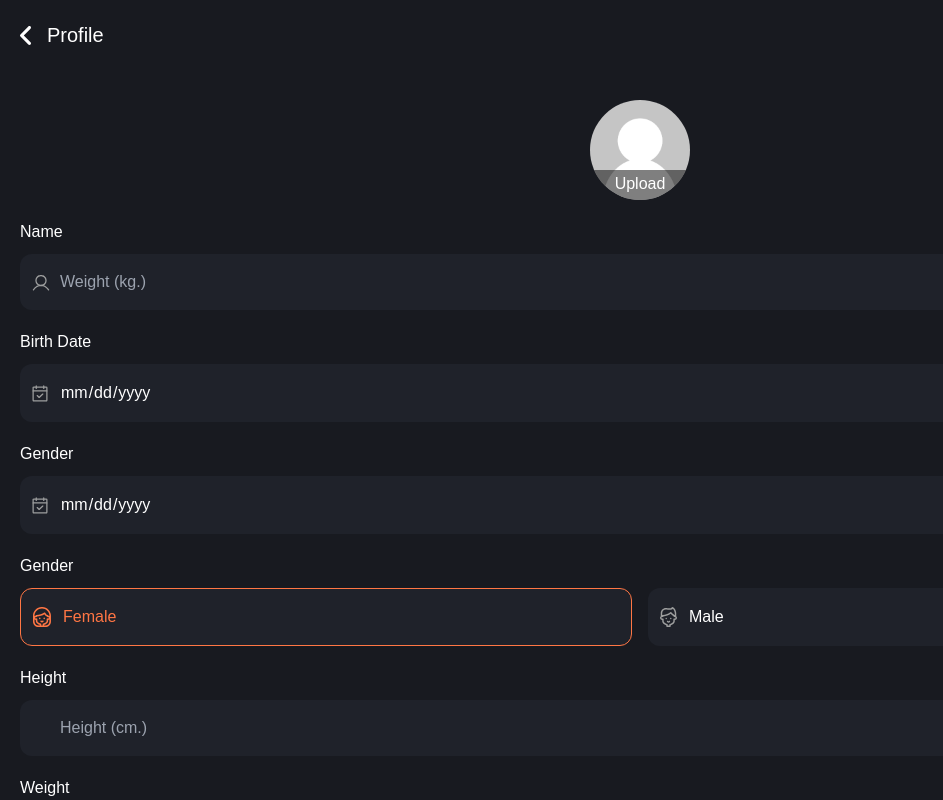
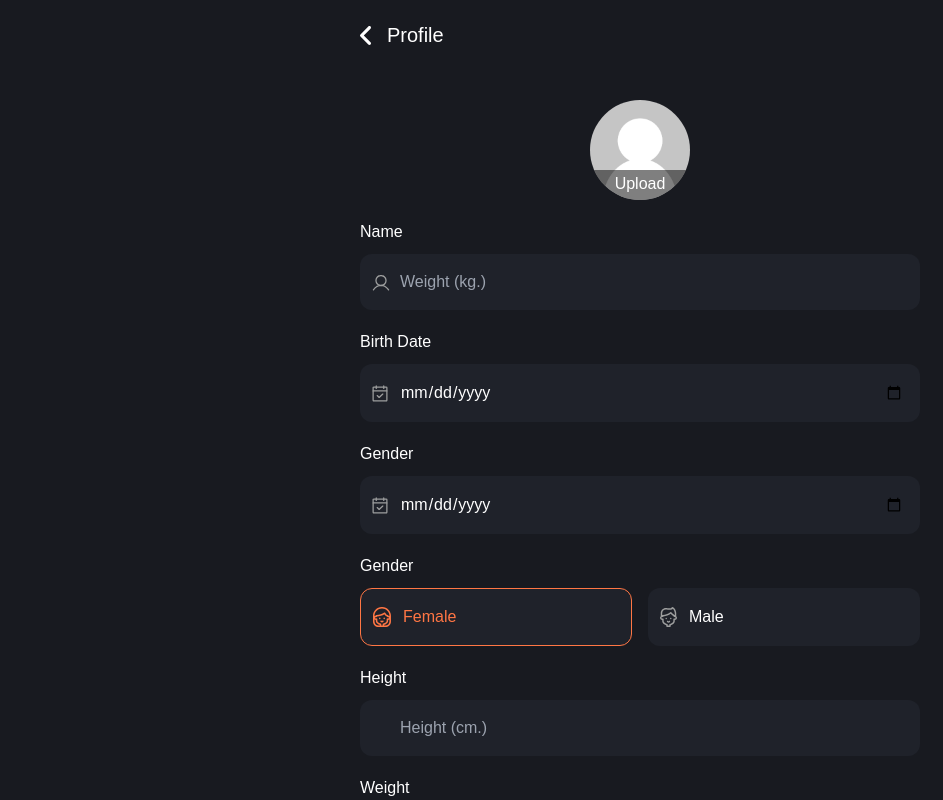
Before and after one commit to Life-Cycle-Dev/Life-Cycle-Frontend, a Next.js app: page /profile in a window 1280 px wide. Shown: the top 800 px of the page, without its empty margins (0-943 px from the left). Built offline with nearby package versions, Linux system fonts and the light colour scheme; no server answers.

Commit message:
add datepicker

```diff
--- a/package.json
+++ b/package.json
@@ -11,12 +11,9 @@
   "dependencies": {
     "@emotion/react": "^11.10.6",
     "@emotion/styled": "^11.10.6",
-    "@mui/icons-material": "^5.11.11",
-    "@mui/material": "^5.11.12",
-    "@mui/styled-engine-sc": "^5.11.11",
-    "@mui/x-date-pickers": "^6.0.0",
     "@types/node": "18.14.5",
     "@types/react": "18.0.28",
+    "@types/react-datepicker": "^4.11.0",
     "@types/react-dom": "18.0.11",
     "axios": "^1.3.4",
     "chart.js": "^4.2.1",
@@ -29,6 +26,7 @@
     "next": "13.2.3",
     "react": "18.2.0",
     "react-chartjs-2": "^5.2.0",
+    "react-datepicker": "^4.11.0",
     "react-dom": "18.2.0",
     "styled-components": "^5.3.8",
     "sweetalert2": "^11.7.3",
--- a/src/components/Navbar.tsx
+++ b/src/components/Navbar.tsx
@@ -53,7 +53,7 @@ export default function Navbar() {
   ];
 
   return (
-    <div className="shadow-lg bg-backgroundInput rounded w-full h-fit z-10 fixed bottom-0 p-[14px] flex justify-around items-center">
+    <div className="shadow-lg bg-backgroundInput rounded w-full h-fit z-10 fixed bottom-0 left-0 p-[14px] flex justify-around items-center">
       {links.map((link, index) => {
         return (
           <Link href={link.href} key={index}>
--- a/src/components/chart/EatChart.tsx
+++ b/src/components/chart/EatChart.tsx
@@ -30,6 +30,7 @@ export default function EatChart(props: {
 
   let options:any = {
     responsive: true,
+    maintainAspectRatio: false,
     plugins: {
       title: {
         display: false
@@ -63,13 +64,13 @@ export default function EatChart(props: {
         }
       },
       y: {
-        stepSize: 200,
+        stepSize: 250,
         grid: {
           display: false,
         },
         ticks: {
           color: '#ffffff',
-          stepSize: 200,
+          stepSize: 250,
           font: {
             size: 10,
           }
--- a/src/pages/_app.tsx
+++ b/src/pages/_app.tsx
@@ -45,7 +45,7 @@ export default function App({ Component, pageProps }: AppProps) {
     <>
       <Script src="https://cdn.lordicon.com/ritcuqlt.js"></Script>
       {loading && <Loading />}
-      <div className={`${loading && "hidden"}`}>
+      <div className={`${loading && "hidden"} container-app`}>
         <Component {...pageProps} user={user} setLoading={setLoading} />
       </div>
     </>
--- a/src/pages/eat/index.tsx
+++ b/src/pages/eat/index.tsx
@@ -10,6 +10,8 @@ import DateIcon from "@/icons/DateIcon";
 import { __String } from "typescript";
 import EatChart from "@/components/chart/EatChart";
 import { formatDate } from "@/functions/common";
+import DatePicker from "react-datepicker";
+import "react-datepicker/dist/react-datepicker.css";
 
 export default function NewEat(props: {
   user: GetUserInfoResponse;
@@ -19,7 +21,6 @@ export default function NewEat(props: {
   const [foodList, setFoodList] = useState<any[]>([]);
   const [date, setDate] = useState(moment().format("YYYY-MM-DD"));
   const [onLoadChart, setOnLoadChart] = useState<boolean>(true)
-
 
   useEffect(() => {
     getFoodOfUser(date)
@@ -37,6 +38,13 @@ export default function NewEat(props: {
       });
   }, [date]);
 
+  const onChangeDate = (date: Date | null) => {
+    if (!date) {
+      return;
+    }
+    setDate(moment(date).format("YYYY-MM-DD"));
+  }
+
   return (
     <>
       <Navbar />
@@ -46,15 +54,13 @@ export default function NewEat(props: {
           <div className="mt-20 pb-20 ">
             <div className="p-[30px] bg-backgroundInput backdrop-filter-[blur(35px)] rounded-[30px] ">
               <h1>Record your food</h1>
-
               <div className="mt-1 flex flex-col sm:mt-0 sm:flex-row sm:flex-wrap sm:space-x-6">
                 <div className="mt-2 flex items-center text-sm text-gray-500 ">
                   <DateIcon />
-                  <input
-                    type="date"
-                    value={date}
-                    onChange={(e) => setDate(e.target.value)}
-                    max={moment().format("YYYY-MM-DD")}
+                  <DatePicker
+                    onChange={(date) => onChangeDate(date)}
+                    selected={new Date(date)}
+                    maxDate={new Date()}
                     className="inline-flex items-center text-sm px-3 py-2 text-iconInput"
                   />
                 </div>
@@ -88,7 +94,7 @@ export default function NewEat(props: {
               <div className="mb-3 font-bold text-primary text-xl">Eat Cycle Dashboard</div>
               <div className={`${onLoadChart && 'animate-pulse'}`}>
                 <EatChart onLoad={setOnLoadChart}
-                          currentDate={new Date(date)} />
+                  currentDate={new Date(date)} />
               </div>
             </div>
 
--- a/src/styles/globals.css
+++ b/src/styles/globals.css
@@ -40,16 +40,9 @@
   --black: #000000;
 }
 
-input[type="date"]::-webkit-inner-spin-button,
-input[type="date"]::-webkit-calendar-picker-indicator {
-  background: transparent;
-  bottom: 0;
-  color: transparent;
-  cursor: pointer;
-  height: auto;
-  left: 0;
-  position: absolute;
-  right: 0;
-  top: 0;
-  width: auto;
+@media screen and (min-width: 800px) {
+  .container-app{
+    width: 600px;
+    margin: 0 auto;
+  }
 }
```
